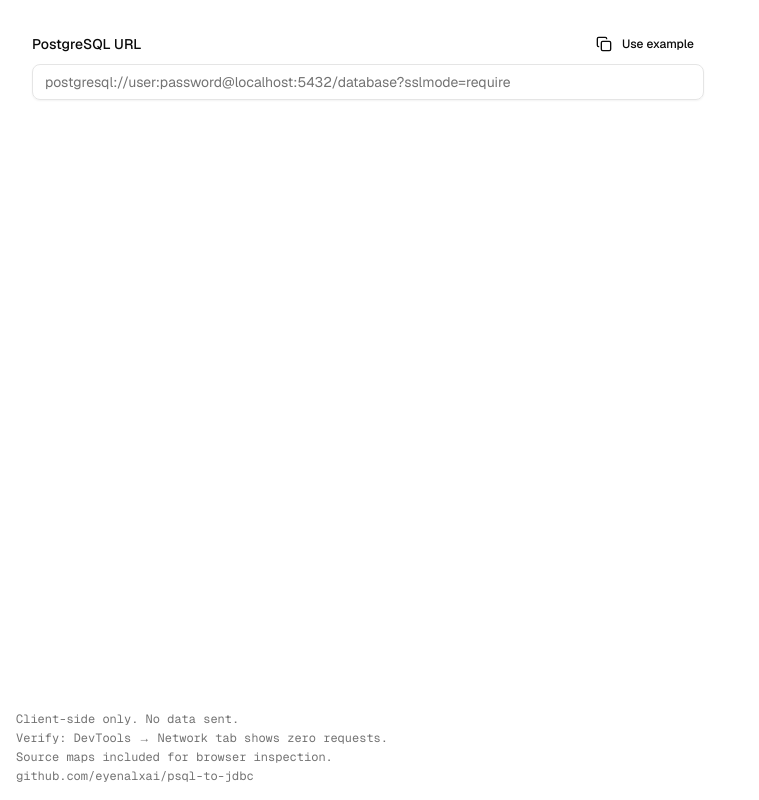
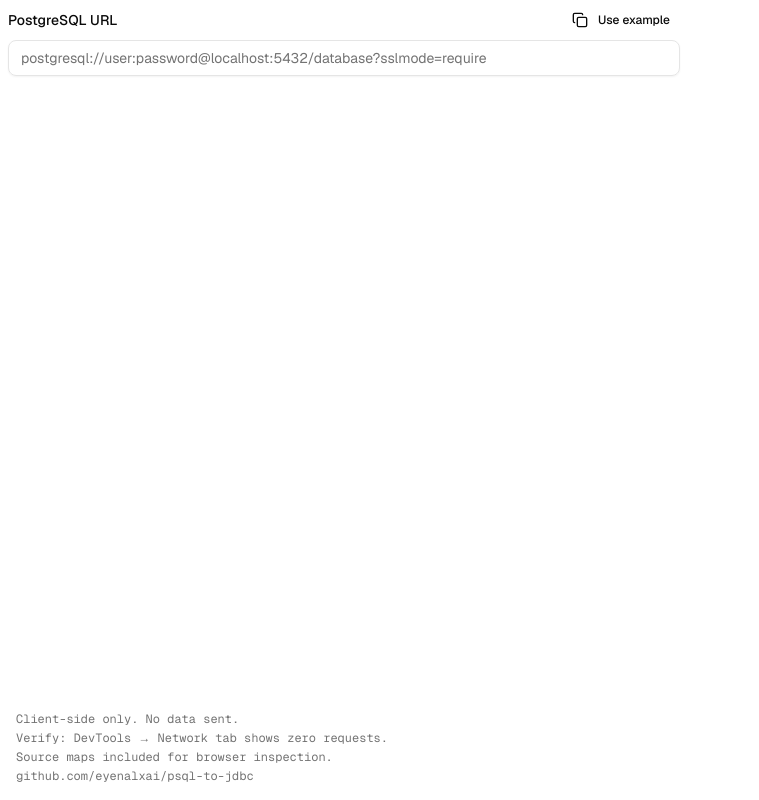
Before and after one commit to eyenalxai/psql-to-jdbc, a Next.js app: page / in a window 1280 px wide. Shown: the whole page, without its empty margins (0-759 px from the left). Built offline with nearby package versions, Linux system fonts and the light colour scheme.

Commit message:
fix: adjust padding in main container for improved layout

```diff
--- a/src/app/page.tsx
+++ b/src/app/page.tsx
@@ -56,7 +56,7 @@
 	}
 
 	return (
-		<main className="container mx-auto p-8 relative min-h-screen">
+		<main className="container mx-auto p-2 relative min-h-screen">
 			<div className="w-full max-w-2xl space-y-8">
 				<div className="space-y-4">
 					<div className="space-y-2">
```
